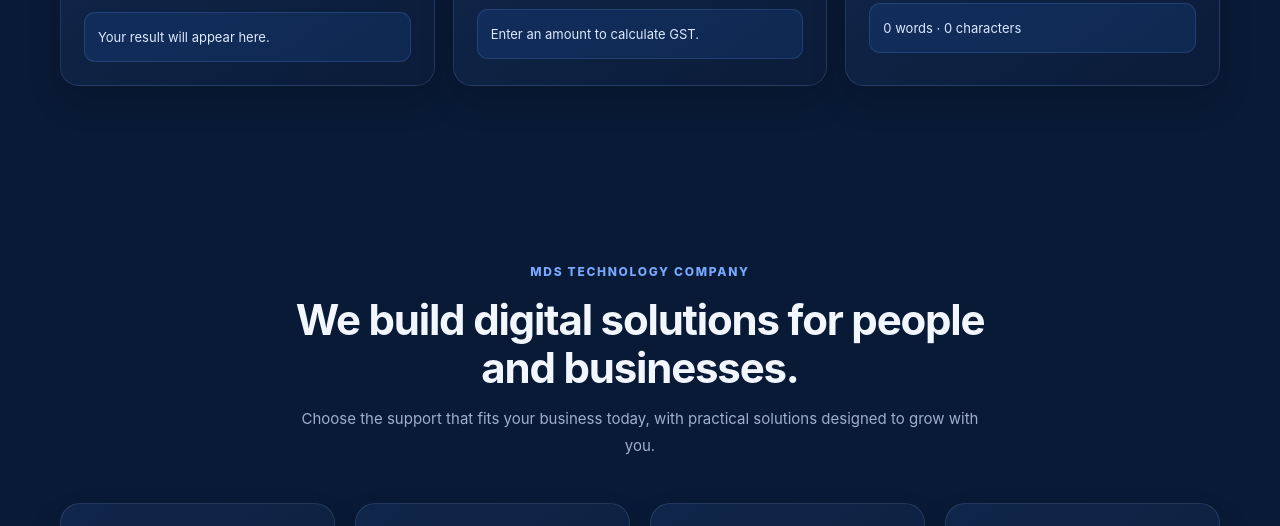
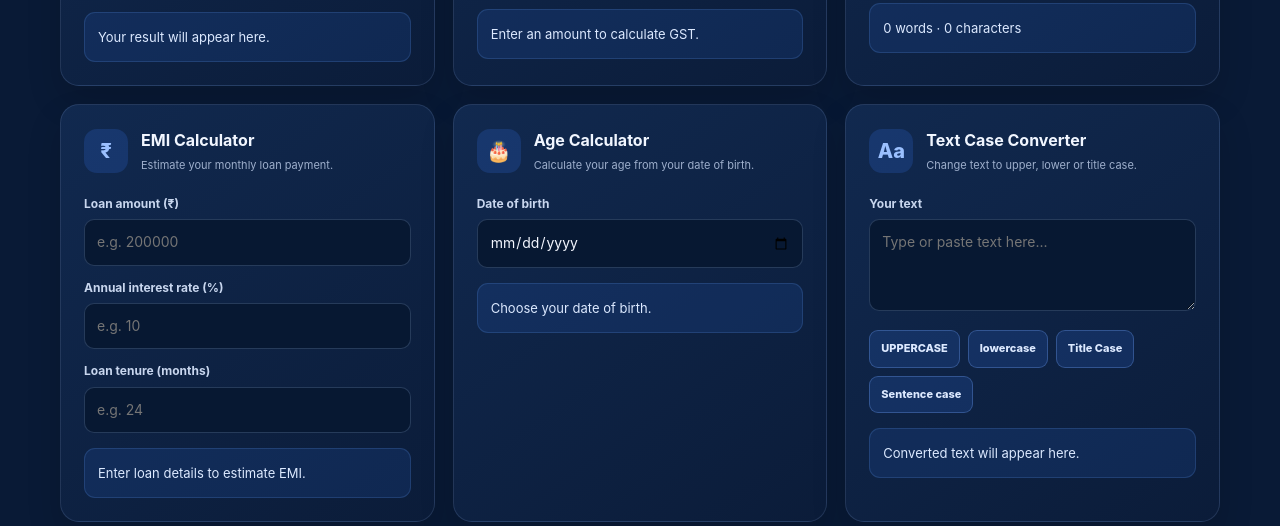
Before and after one commit to sj2751151-coder/manishdigital.github.io, a plain HTML site: page index.html in a window 1280 px wide. Shown: the part 1990-2516 px from the top of the page. Drawn offline with Linux system fonts and the light colour scheme.

Commit message:
Add EMI, age and text case tools to MDS platform

```diff
--- a/index.html
+++ b/index.html
@@ -264,6 +264,9 @@
     .tool-card textarea{resize:vertical}
     .tool-result{margin-top:15px;padding:13px;border-radius:11px;background:rgba(55,125,255,.12);border:1px solid rgba(105,164,255,.18);color:#dce9ff;font-size:13px;line-height:1.7;min-height:48px}
     .tool-result strong{color:#fff}
+    .tool-action{padding:9px 11px;border:1px solid rgba(120,170,255,.3);border-radius:9px;background:rgba(55,125,255,.16);color:#dce9ff;font-size:11px;font-weight:800;cursor:pointer}
+    .tool-action:hover{background:rgba(55,125,255,.3);border-color:#5793ff}
+
     @media(max-width:980px){.platform-grid{grid-template-columns:repeat(2,minmax(0,1fr))}.quick-tools-grid{grid-template-columns:1fr 1fr}}
     @media(max-width:720px){.platform-grid,.quick-tools-grid{grid-template-columns:1fr}.platform-card{min-height:210px}.tool-card{padding:19px}}
 
@@ -368,6 +371,29 @@
             <label for="word-input">Your text</label><textarea id="word-input" rows="4" placeholder="Start typing or paste your text..."></textarea>
             <div class="tool-result" id="word-result" aria-live="polite">0 words · 0 characters</div>
           </article>
+          <article class="tool-card">
+            <div class="tool-heading"><span class="tool-icon">₹</span><div><h3>EMI Calculator</h3><p>Estimate your monthly loan payment.</p></div></div>
+            <label for="emi-principal">Loan amount (₹)</label><input id="emi-principal" type="number" min="0" inputmode="decimal" placeholder="e.g. 200000">
+            <label for="emi-rate">Annual interest rate (%)</label><input id="emi-rate" type="number" min="0" step="0.01" inputmode="decimal" placeholder="e.g. 10">
+            <label for="emi-months">Loan tenure (months)</label><input id="emi-months" type="number" min="1" step="1" inputmode="numeric" placeholder="e.g. 24">
+            <div class="tool-result" id="emi-result" aria-live="polite">Enter loan details to estimate EMI.</div>
+          </article>
+          <article class="tool-card">
+            <div class="tool-heading"><span class="tool-icon">🎂</span><div><h3>Age Calculator</h3><p>Calculate your age from your date of birth.</p></div></div>
+            <label for="birth-date">Date of birth</label><input id="birth-date" type="date">
+            <div class="tool-result" id="age-result" aria-live="polite">Choose your date of birth.</div>
+          </article>
+          <article class="tool-card">
+            <div class="tool-heading"><span class="tool-icon">Aa</span><div><h3>Text Case Converter</h3><p>Change text to upper, lower or title case.</p></div></div>
+            <label for="case-input">Your text</label><textarea id="case-input" rows="3" placeholder="Type or paste text here..."></textarea>
+            <div style="display:flex;flex-wrap:wrap;gap:8px;margin-top:12px">
+              <button class="tool-action" type="button" data-case="upper">UPPERCASE</button>
+              <button class="tool-action" type="button" data-case="lower">lowercase</button>
+              <button class="tool-action" type="button" data-case="title">Title Case</button>
+              <button class="tool-action" type="button" data-case="sentence">Sentence case</button>
+            </div>
+            <div class="tool-result" id="case-result" aria-live="polite">Converted text will appear here.</div>
+          </article>
         </div>
       </div>
     </section>
@@ -448,6 +474,14 @@
     ga.addEventListener('input',calcGST);gr.addEventListener('change',calcGST);
     const wi=document.getElementById('word-input'),wo=document.getElementById('word-result');
     wi.addEventListener('input',()=>{const s=wi.value.trim(),n=s?s.split(/\s+/).length:0;wo.textContent=n+' words · '+wi.value.length+' characters';});
+    const ep=document.getElementById('emi-principal'),er=document.getElementById('emi-rate'),em=document.getElementById('emi-months'),eo=document.getElementById('emi-result');
+    function calcEMI(){if(ep.value===''||er.value===''||em.value===''||Number(ep.value)<=0||Number(er.value)<0||Number(em.value)<=0){eo.textContent='Enter a valid loan amount, interest rate and tenure.';return;}const p=Number(ep.value),r=Number(er.value)/1200,n=Number(em.value);const emi=r===0?p/n:p*r*Math.pow(1+r,n)/(Math.pow(1+r,n)-1);const total=emi*n;eo.textContent='Monthly EMI: ₹'+emi.toLocaleString('en-IN',{maximumFractionDigits:2})+' · Total interest: ₹'+(total-p).toLocaleString('en-IN',{maximumFractionDigits:2});}
+    [ep,er,em].forEach(el=>el.addEventListener('input',calcEMI));
+    const bd=document.getElementById('birth-date'),ao=document.getElementById('age-result');
+    bd.max=new Date().toISOString().slice(0,10);
+    bd.addEventListener('change',()=>{if(!bd.value){ao.textContent='Choose your date of birth.';return;}const dob=new Date(bd.value+'T00:00:00'),today=new Date();if(dob>today){ao.textContent='Date of birth cannot be in the future.';return;}let years=today.getFullYear()-dob.getFullYear(),months=today.getMonth()-dob.getMonth(),days=today.getDate()-dob.getDate();if(days<0){months--;days+=new Date(today.getFullYear(),today.getMonth(),0).getDate();}if(months<0){years--;months+=12;}ao.textContent=years+' years · '+months+' months · '+days+' days';});
+    const ci=document.getElementById('case-input'),co=document.getElementById('case-result');
+    document.querySelectorAll('[data-case]').forEach(btn=>btn.addEventListener('click',()=>{const s=ci.value;let out=s;if(btn.dataset.case==='upper')out=s.toUpperCase();if(btn.dataset.case==='lower')out=s.toLowerCase();if(btn.dataset.case==='title')out=s.toLowerCase().replace(/\\b\\p{L}/gu,ch=>ch.toUpperCase());if(btn.dataset.case==='sentence')out=s.toLowerCase().replace(/(^\\s*|[.!?]\\s+)(\\p{L})/gu,(m,a,b)=>a+b.toUpperCase());co.textContent=out||'Enter some text first.';}));
 
     const menuButton = document.querySelector('.menu-toggle');
     const navigation = document.querySelector('.nav-links');
```
